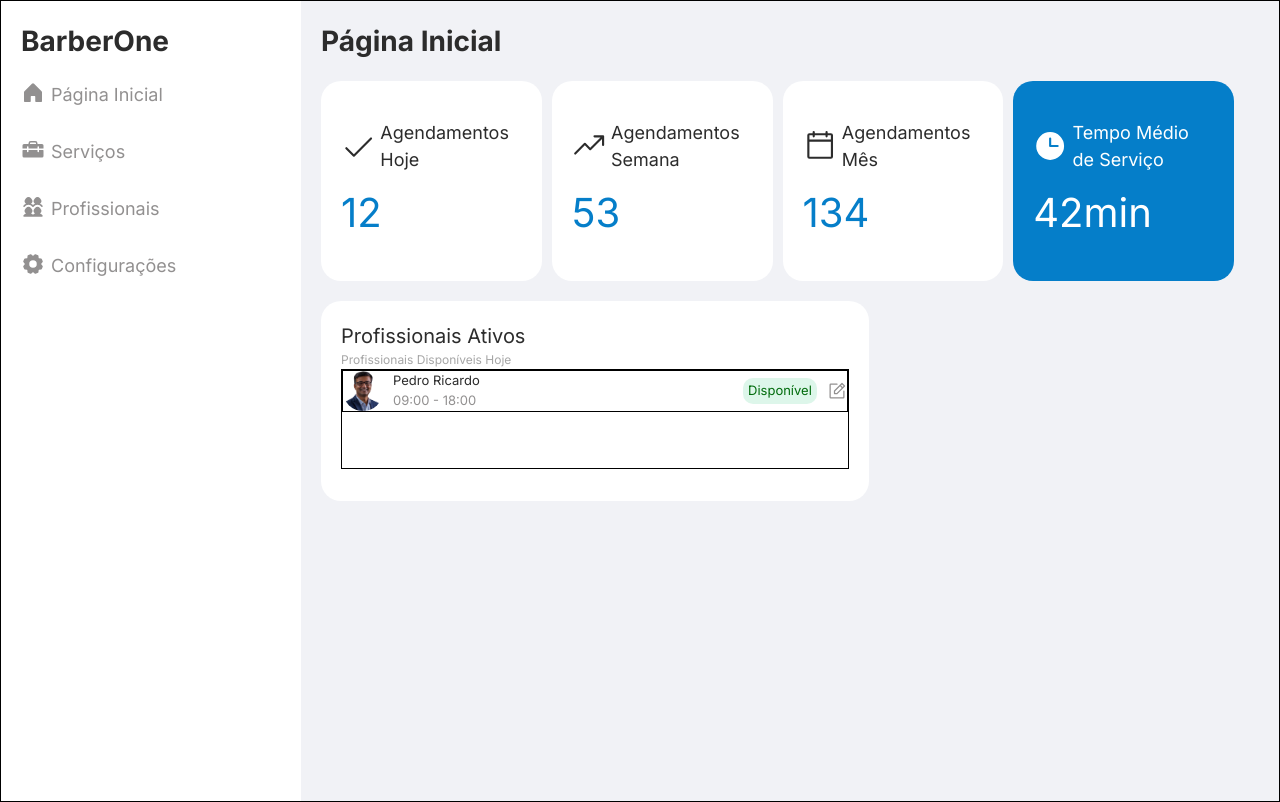
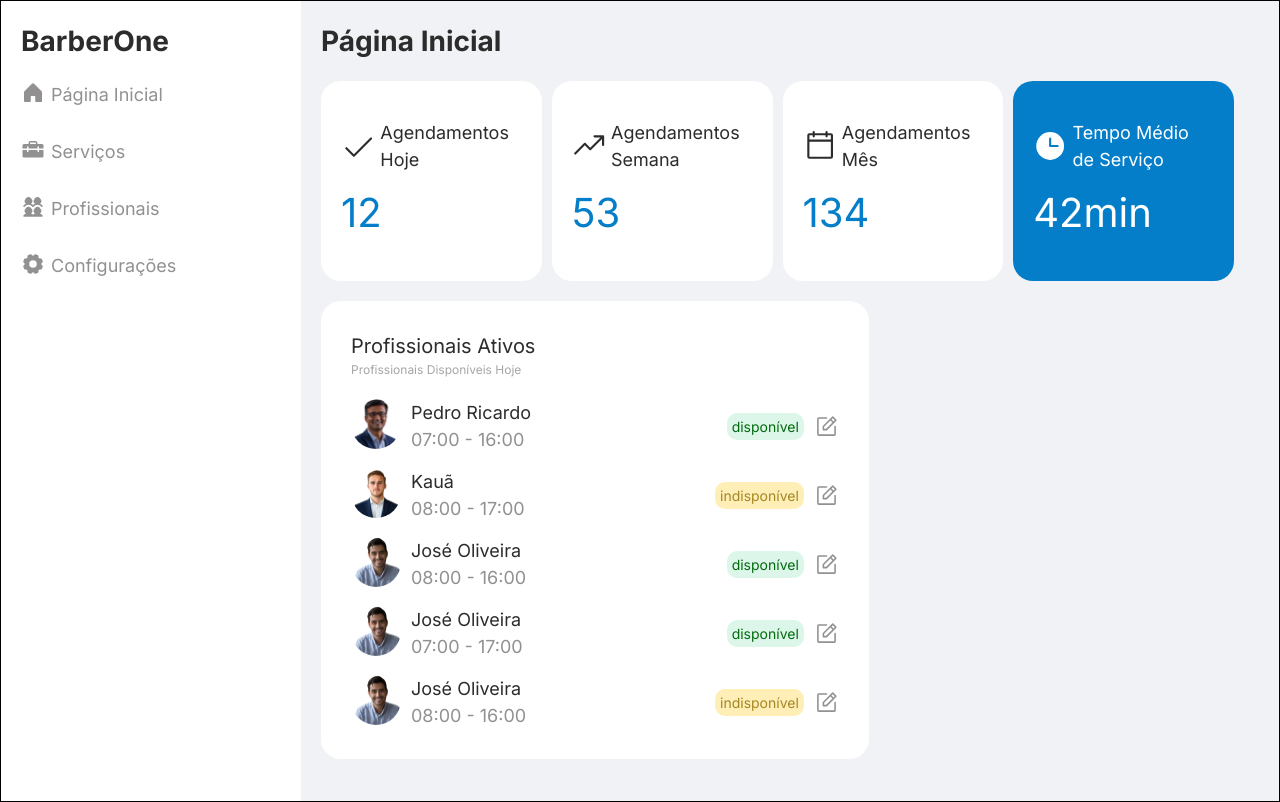
Before and after one commit to JRCavalheiro1/cervantes-agendamento-front, a Next.js app: page / in a window 1280 px wide. Built offline with nearby package versions, Linux system fonts and the light colour scheme.

Commit message:
finalizado estiliziação padrão do CardProfissional

```diff
--- a/src/app/(private)/(paginaInicial)/components/listaProfissionaisAtivos/ListaProfissionaisDashboard.tsx
+++ b/src/app/(private)/(paginaInicial)/components/listaProfissionaisAtivos/ListaProfissionaisDashboard.tsx
@@ -1,15 +1,30 @@
 import CardProfissional from "@/components/sections/CardProfissional";
+import {profissionais} from "@/data/profissionais";
 
 export default function ListaProfissionaisDashboard() {
 
     return (
-        <div className="min-w-[352px] xl:w-[60%] h-[200px] bg-branco-100 rounded-[20px] p-[20px] ">
+        <div className="flex flex-col min-w-[352px] xl:w-[60%] gap-[20px] bg-branco-100 rounded-[20px] p-[20px]
+            md:p-[30px]
+         ">
             <div>
                 <h1 className="text-titulo-card-2">Profissionais Ativos</h1>
                 <h2 className="text-texto-lista text-cinza-300">Profissionais Disponíveis Hoje</h2>
             </div>
-            <div className="border-black border-1 h-[100px]">
-                <CardProfissional/>
+            <div>
+                <ul className="flex flex-col gap-[15px]">
+                    {profissionais.map((item)=> {
+                        return (
+                            <li key={item.id}>
+                                <CardProfissional
+                                    fotoPerfil={item.fotoPerfil}
+                                    nome={item.nome}
+                                    horarios={item.horarios}
+                                    agendaAberta={item.agendaAberta}
+                                />
+                            </li>)
+                    })}
+                </ul>
             </div>
         </div>
     )
--- a/src/components/sections/CardProfissional.tsx
+++ b/src/components/sections/CardProfissional.tsx
@@ -11,23 +11,24 @@ export default function CardProfissional({
     fotoPerfil,
     agendaAberta,
     horarios,
-    onClick
     }: CardProfissionalProps) {
     return (
-        <div className="border-black border-1 flex items-center justify-between text-texto-card-sm">
+        <div className="flex items-center justify-between text-texto-card-sm
+            md:text-texto-card-xl
+        ">
             <div className="flex gap-[10px]">
-                <Image src="/fotosProfissional/profissional1.png" alt="Imagem-profissional" width={40} height={40} className="rounded-full"/>
+                <Image src={fotoPerfil} alt="Imagem-profissional" width={200} height={200} className="w-[40px] h-[40px] md:w-[50px] md:h-[50px] rounded-full"/>
                 <div className="flex flex-col">
-                    <span>Pedro Ricardo</span>
-                    <span className="text-cinza-500">09:00 - 18:00</span>
+                    <span>{nome}</span>
+                    <span className="text-cinza-500">{`${horarios[0]} - ${horarios[1]}`}</span>
                 </div>
             </div>
 
             <div className="flex items-center gap-[10px]">
-                <div className="bg-verde-100 pr-[5px] pl-[5px] pt-[3px] pb-[3px] rounded-[10px]">
-                    <span className="text-verde-600">Disponível</span>
+                <div className={`${agendaAberta === "disponível" ? 'text-verde-600 bg-verde-100' : 'text-amarelo-600 bg-amarelo-100'} pr-[5px] pl-[5px] pt-[3px] pb-[3px] rounded-[10px] md:text-texto-status-md`}>
+                    <span>{agendaAberta}</span>
                 </div>
-                <NotePencil size={20} color="#929090"/>
+                <NotePencil size={20} color="#929090" className="cursor-pointer md:size-[25px]"/>
             </div>
         </div>
     )
--- a/src/data/profissionais.ts
+++ b/src/data/profissionais.ts
@@ -1,6 +1,6 @@
 
 export interface ProfissionalProps {
-    id: number;
+    id?: number;
     nome: string;
     telefone?: string;
     fotoPerfil: string;
@@ -14,7 +14,7 @@ export const profissionais: ProfissionalProps[] = [
         id: 1,
         nome: "Pedro Ricardo",
         telefone: "(11) 99999-9999",
-        fotoPerfil: "@/assets/fotosProfissional/profissional1.png",
+        fotoPerfil: "/fotosProfissional/profissional1.png",
         ativo: true,
         agendaAberta: "disponível" ,
         horarios: ["07:00", "16:00"]
@@ -23,7 +23,7 @@ export const profissionais: ProfissionalProps[] = [
         id: 2,
         nome: "Kauã",
         telefone: "(11) 8888-8888",
-        fotoPerfil: "@/assets/fotosProfissional/profissional2.png",
+        fotoPerfil: "/fotosProfissional/profissional2.png",
         ativo: true,
         agendaAberta: "indisponível",
         horarios: ["08:00", "17:00"]
@@ -32,7 +32,7 @@ export const profissionais: ProfissionalProps[] = [
         id: 3,
         nome: "José Oliveira",
         telefone: "(11) 7777-7777",
-        fotoPerfil: "@/assets/fotosProfissional/profissional3.png",
+        fotoPerfil: "/fotosProfissional/profissional3.png",
         ativo: true,
         agendaAberta: "disponível",
         horarios: ["08:00", "16:00"]
@@ -41,7 +41,7 @@ export const profissionais: ProfissionalProps[] = [
         id: 4,
         nome: "José Oliveira",
         telefone: "(11) 6565-6565",
-        fotoPerfil: "@/assets/fotosProfissional/profissional3.png",
+        fotoPerfil: "/fotosProfissional/profissional3.png",
         ativo: true,
         agendaAberta: "disponível",
         horarios: ["07:00", "17:00"]
@@ -50,7 +50,7 @@ export const profissionais: ProfissionalProps[] = [
         id: 5,
         nome: "José Oliveira",
         telefone: "(11) 5555-5555",
-        fotoPerfil: "@/assets/fotosProfissional/profissional3.png",
+        fotoPerfil: "/fotosProfissional/profissional3.png",
         ativo: true,
         agendaAberta: "indisponível",
         horarios: ["08:00", "16:00"]
```
Also changed, not shown: public/fotosProfissional/profissional2.png, public/fotosProfissional/profissional3.png.
